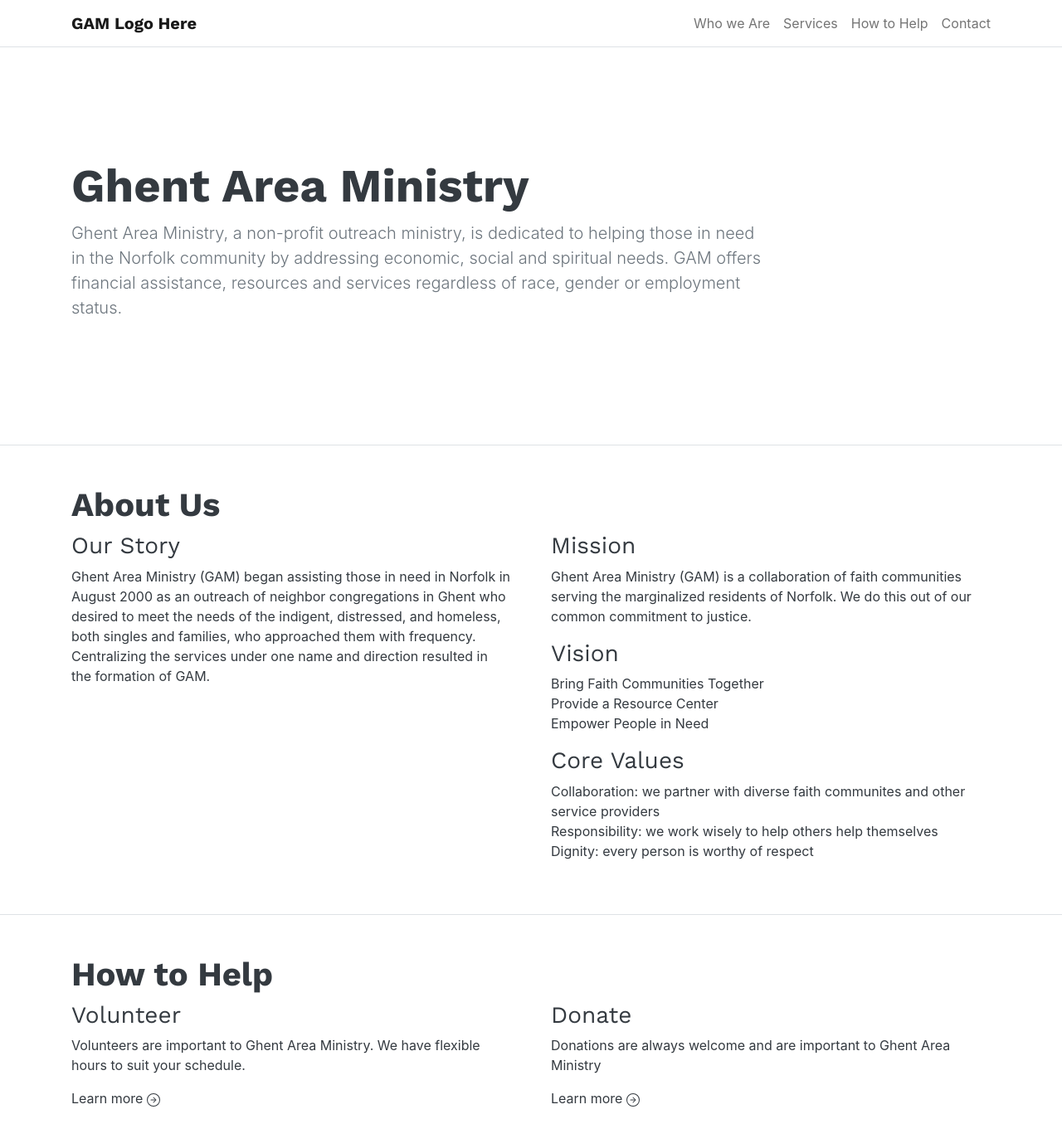
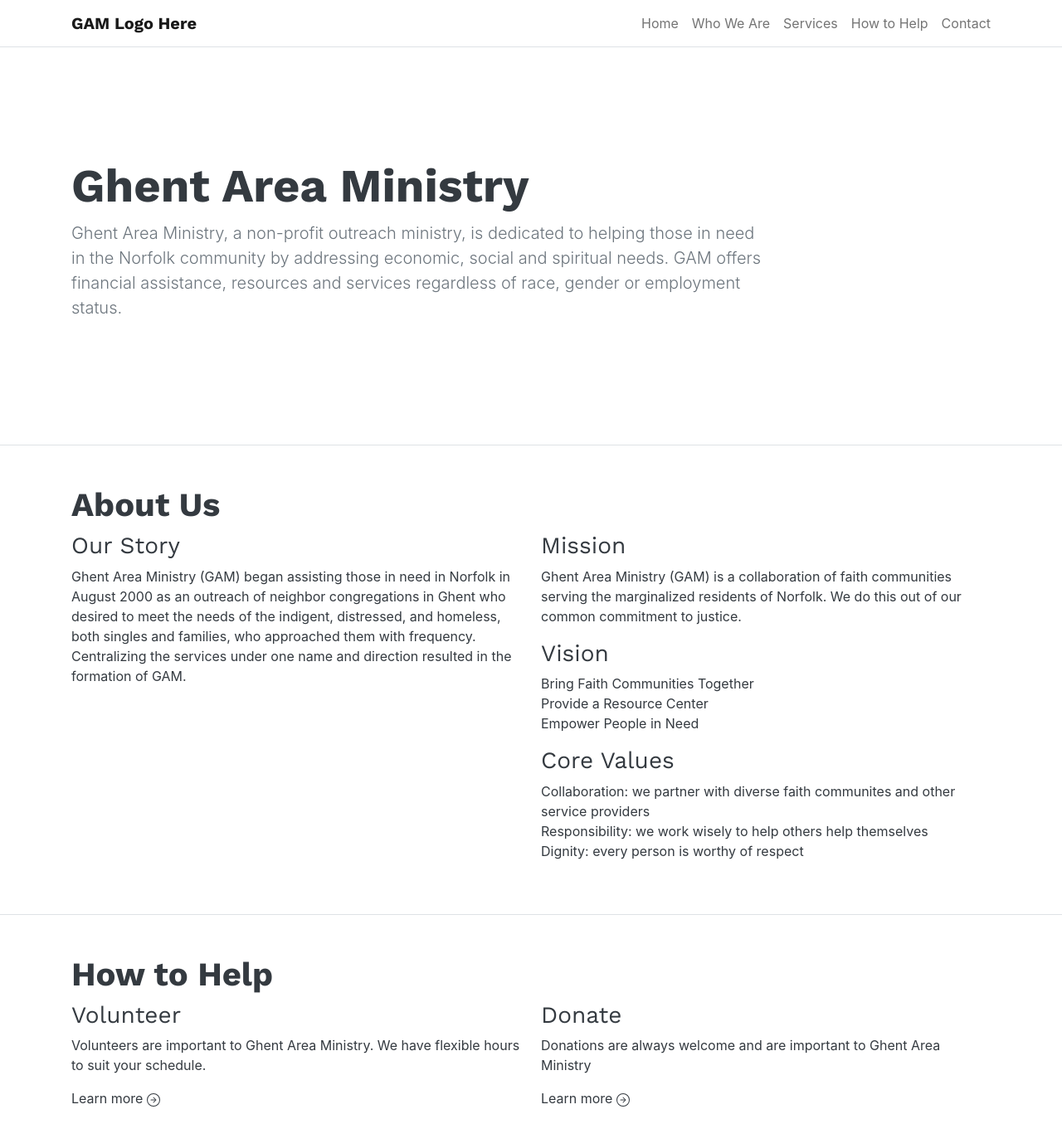
Before and after one commit to farleykr/gam-norfolk, an Eleventy site: page index.html in a window 1280 px wide. Shown: the top 1355 px of the page at 83% size. Built offline with nearby package versions, Linux system fonts and the light colour scheme; Eleventy itself is replaced by a stand-in of ours; files that its build step writes are made by us from their sources.

Commit message:
fixed spacing issue on home page, added menu item, corrected typo

```diff
--- a/_includes/base.njk
+++ b/_includes/base.njk
@@ -19,8 +19,11 @@
                 </button>
                 <div class="collapse navbar-collapse" id="navbarNav">
                     <ul class="navbar-nav ml-auto text-center">
+                    <li class="nav-item">
+                            <a class="nav-link" href="/">Home</a>
+                        </li>
                         <li class="nav-item">
-                            <a class="nav-link" href="/who-we-are">Who we Are</a>
+                            <a class="nav-link" href="/who-we-are">Who We Are</a>
                         </li>
                         <li class="nav-item">
                             <a class="nav-link" href="/services">Services</a>
@@ -46,7 +49,7 @@
     </main>
     <footer class="bg-dark text-white">
         <div class="container py-5">
-            <div class="text-right">
+            <div class="">
                 <p>Ghent Area Ministry</p>
                 <p>1301 Colonial Avenue, Suite 2</p>
                 <p>Norfolk, VA 23517</p>
--- a/index.html
+++ b/index.html
@@ -13,13 +13,11 @@
 <div class="border-bottom">
     <div class="container py-5">
         <h1 class="f-work-sans-700">About Us</h1>
-        <div class="row d-flex align-items-stretch gx-5">
-            <div class="col-lg-6 d-flex flex-column">
+        <div class="row">
+            <div class="col-lg-6">
                 <h3 class="f-work-sans-400">Our Story</h1>
                 <p>Ghent Area Ministry (GAM) began assisting those in need in Norfolk in August 2000 as an outreach of neighbor congregations in Ghent who desired to meet the needs of the indigent, distressed, and homeless, both singles and families, who approached them with frequency. Centralizing the services under one name and direction resulted in the formation of GAM.</p>
             </div>
-
-
             <div class="col-lg-6">
                 <h3 class="f-work-sans-400">Mission</h3>
                 <p>Ghent Area Ministry (GAM) is a  collaboration of faith communities serving the marginalized residents of Norfolk. We do this out of our common commitment to justice.</p>
@@ -43,7 +41,7 @@
 </div>
 
 <div class="container py-5">
-    <div class="row gx-5">
+    <div class="row">
         <h1 class="f-work-sans-700">How to Help</h1>
         <div class="col-md">
             <h3 class="f-work-sans-400">Volunteer</h3>
```
Also changed, not shown: services.html (+1 -5 lines).
